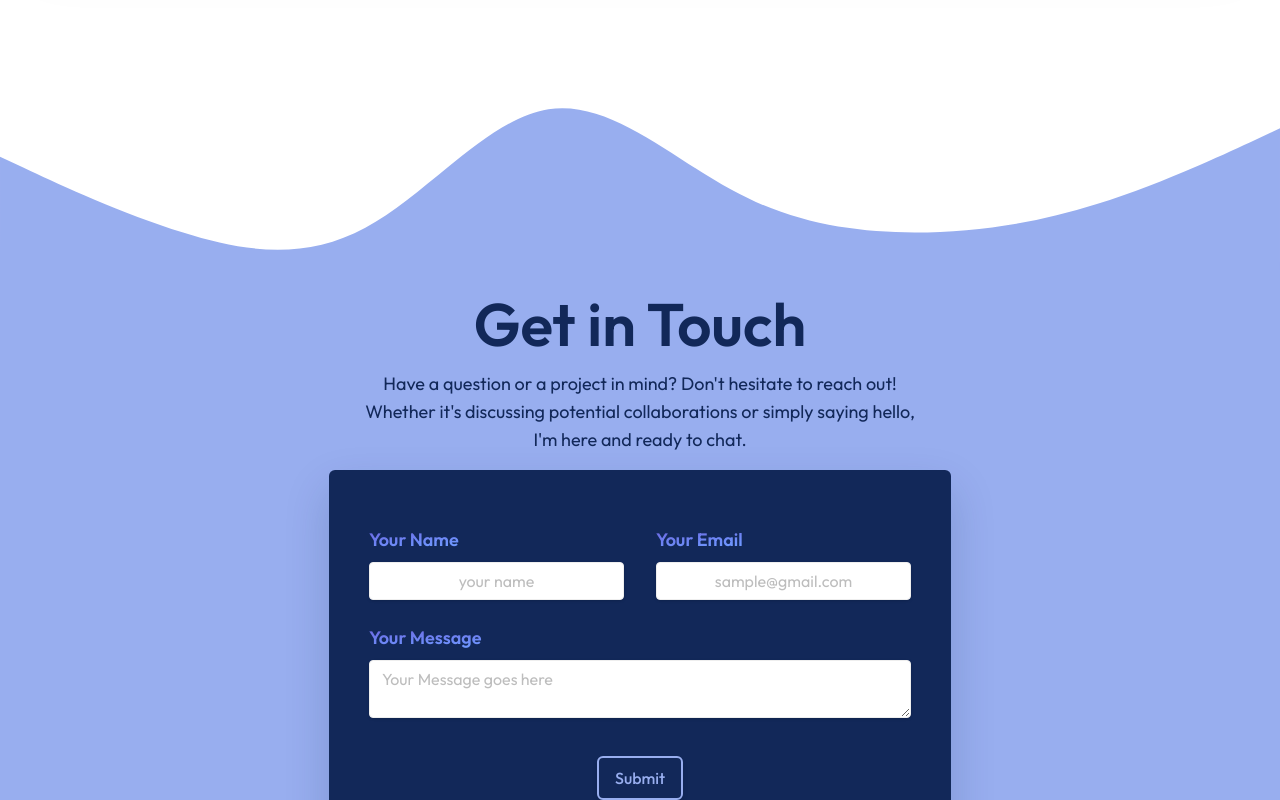
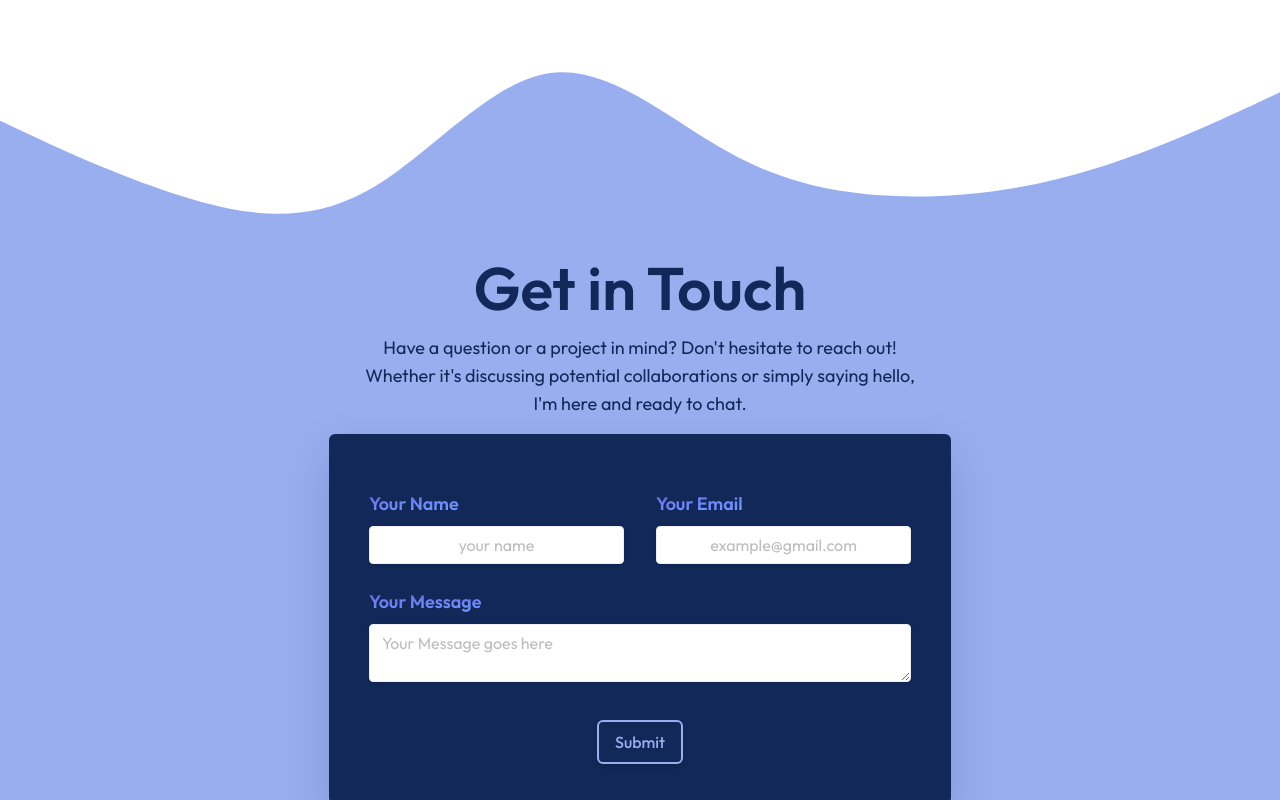
Before and after one commit to OliverIsOliver/AdmitsCollegeConsulting, a React (Vite) app: page / in a window 1280 px wide. Shown: the part 3643-4443 px from the top of the page. Built offline with nearby package versions, Linux system fonts and the light colour scheme.

Commit message:
tweaks - sample -> example and changed spacing between services and pricing

```diff
--- a/src/Components/ContactForm.jsx
+++ b/src/Components/ContactForm.jsx
@@ -37,7 +37,7 @@ function ContactForm() {
                   type="email"
                   name="email"
                   required
-                  placeholder='sample@gmail.com'
+                  placeholder='example@gmail.com'
                   className="shadow text-center appearance-none border rounded w-full py-2 px-3 text-gray-700 leading-tight focus:outline-none focus:shadow-outline"
                 />
                 <ValidationError
--- a/src/Components/Projects.jsx
+++ b/src/Components/Projects.jsx
@@ -5,7 +5,7 @@ export function Projects() {
   return (
     <div className="max-w-[100rem] mx-auto">
       <div
-        className="rounded-xl flex flex-col justify-center items-center mt-9 mb-8 mx-0 font-outfit"
+        className="rounded-xl flex flex-col justify-center items-center mt-0 mb-8 mx-0 font-outfit"
         id="work"
       >
         <div className="w-full max-w-7xl px-2 sm:px-6 lg:px-8" id="schedule">
```
